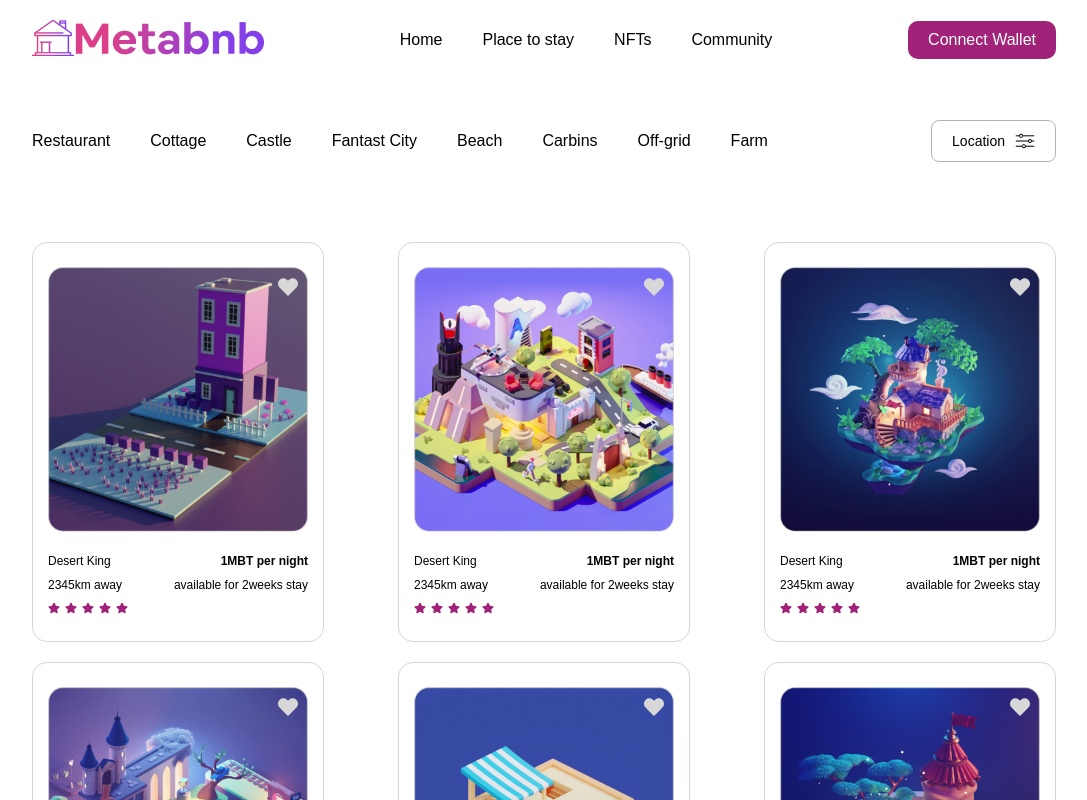
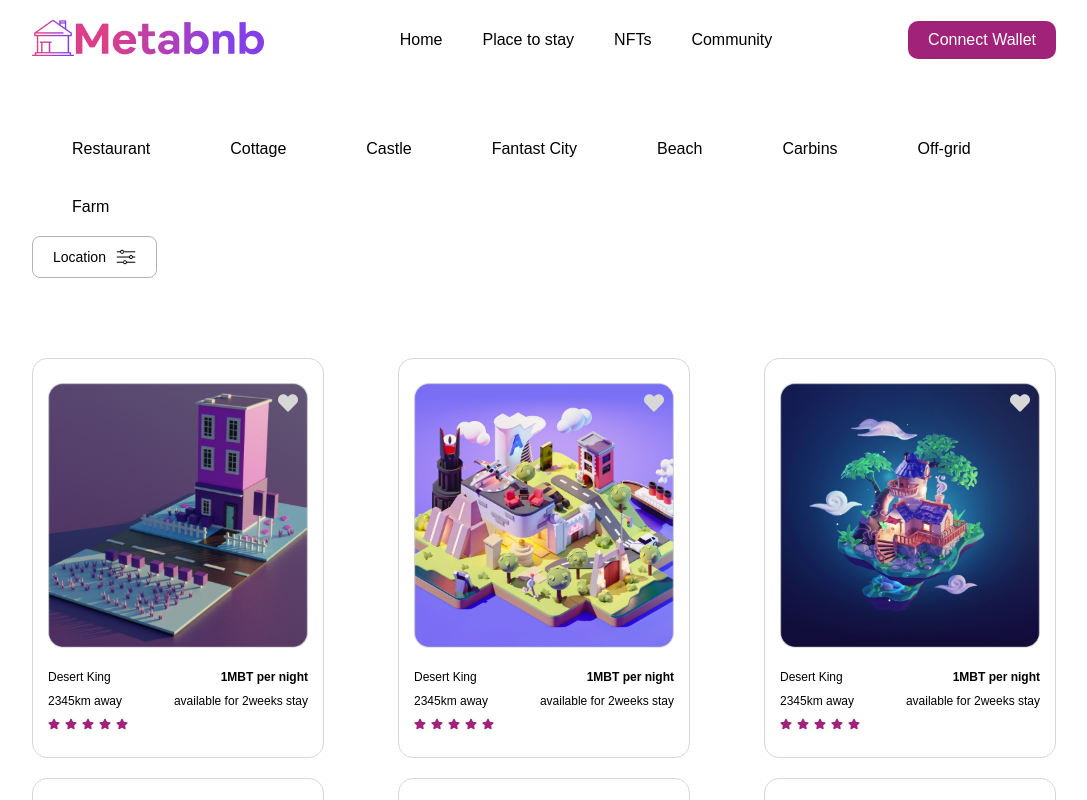
Before and after one commit to ManuOmulo/zuri-week-3, a React (Vite) app: page /place-to-stay in a window 1280 px wide. Shown: the top 800 px of the page, without its empty margins (96-1183 px from the left). Built offline with nearby package versions, Linux system fonts and the light colour scheme; a web font is replaced by a local one.

Commit message:
Fixing filter

```diff
--- a/src/components/filter.module.css
+++ b/src/components/filter.module.css
@@ -2,16 +2,18 @@
   display: flex;
   justify-content: space-between;
   align-items: center;
+  flex-wrap: wrap;
   margin: 3em 0;
   width: 100%;
 }
 
 .filterContainer ul {
   display: flex;
+  flex-wrap: wrap;
 }
 
 .filterContainer ul li {
-  margin-right: 40px;
+  margin: 20px 40px;
 }
 
 .filterContainer .filter {
@@ -40,3 +42,8 @@
   height: 100%;
   object-fit: fill;
 }
+
+
+@media (max-width: 1100px) {
+
+}
```
